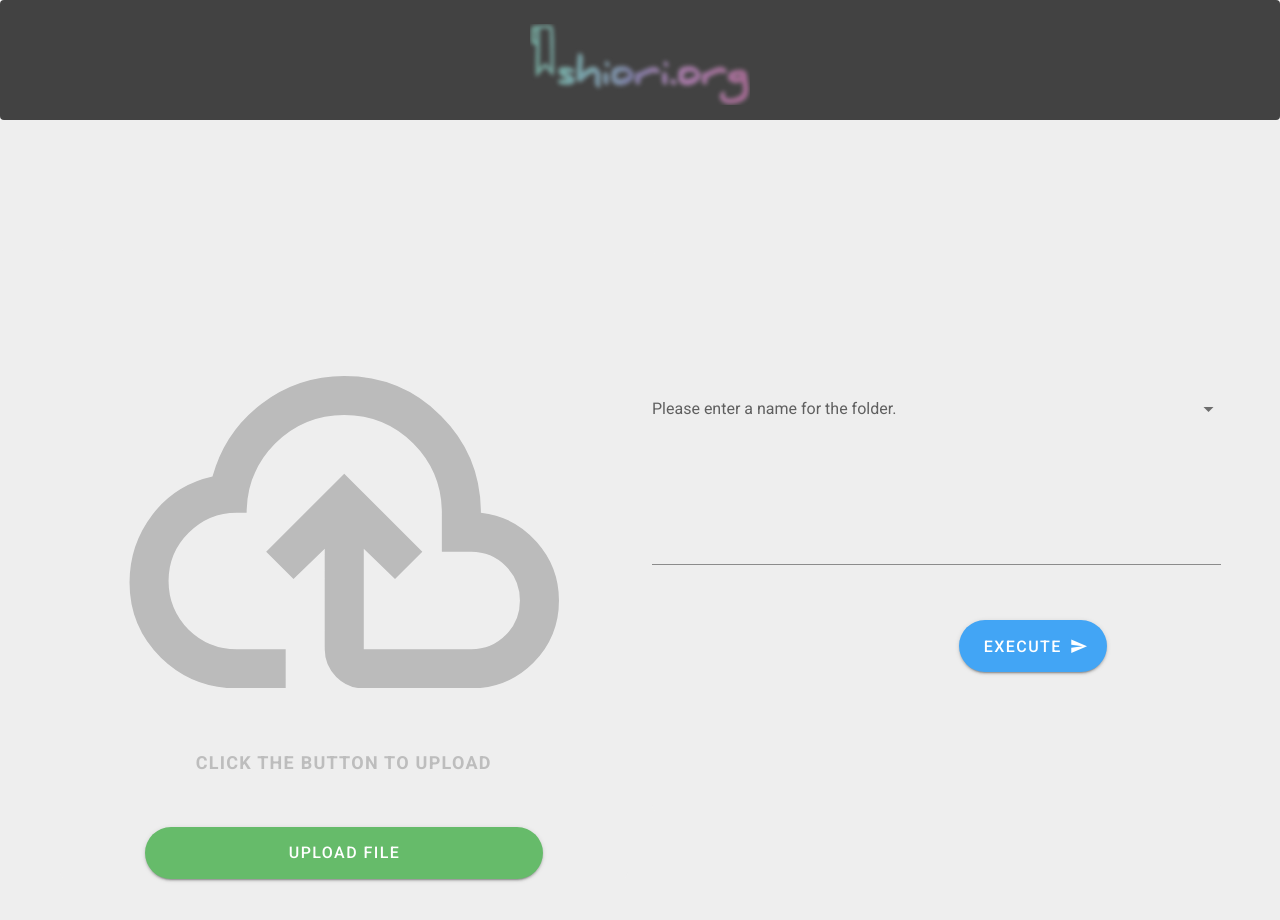
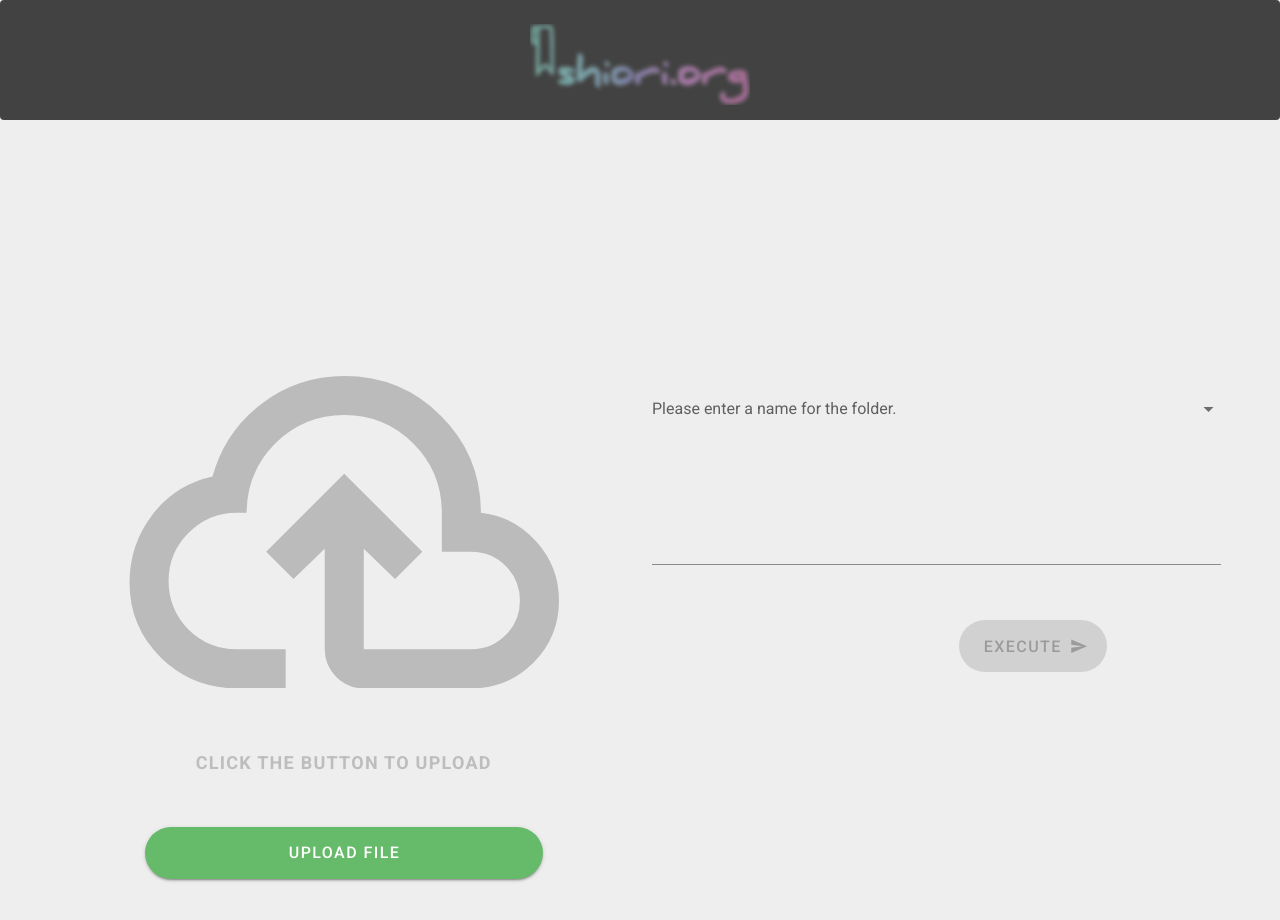
Before and after one commit to KITA-DS12/vol11_bookmark, a Vue app in the folder client/: page / in a window 1280 px wide. Built offline with nearby package versions, Linux system fonts and the light colour scheme.

Commit message:
add button-validation

```diff
--- a/client/src/views/UploadView.vue
+++ b/client/src/views/UploadView.vue
@@ -56,7 +56,7 @@
                   </v-chip>
                 </template>
               </v-combobox>
-              <v-btn style="position: absolute; right: 20%; bottom: 25%;" rounded class="white--text" color="blue lighten-1" x-large @click="uploadFile">
+              <v-btn v-bind:disabled="!isAllowedToPush" style="position: absolute; right: 20%; bottom: 25%;" rounded class="white--text" color="blue lighten-1" x-large @click="uploadFile">
                 EXECUTE
                 <v-icon right>
                   mdi-send
@@ -77,10 +77,17 @@ export default {
   data: () => ({
     content: '',
     response_json: null,
-    response_bookmarkbar: null,
-    response_children: null,
-    chips: []
+    chips: [],
   }),
+  computed: {
+    isAllowedToPush() {
+      if (this.content != '' && this.chips.length != 0) {
+        return true;
+      } else {
+        return false;
+      }
+    }
+  },
   methods: {
     inputButton() { this.$refs.input.click();
     },
@@ -116,6 +123,9 @@ export default {
           console.log(err);
         });
     },
+    removeChips(item) {
+      this.chips.splice(this.chips.indexOf(item), 1)
+    }
   }
 }
 </script>
```
